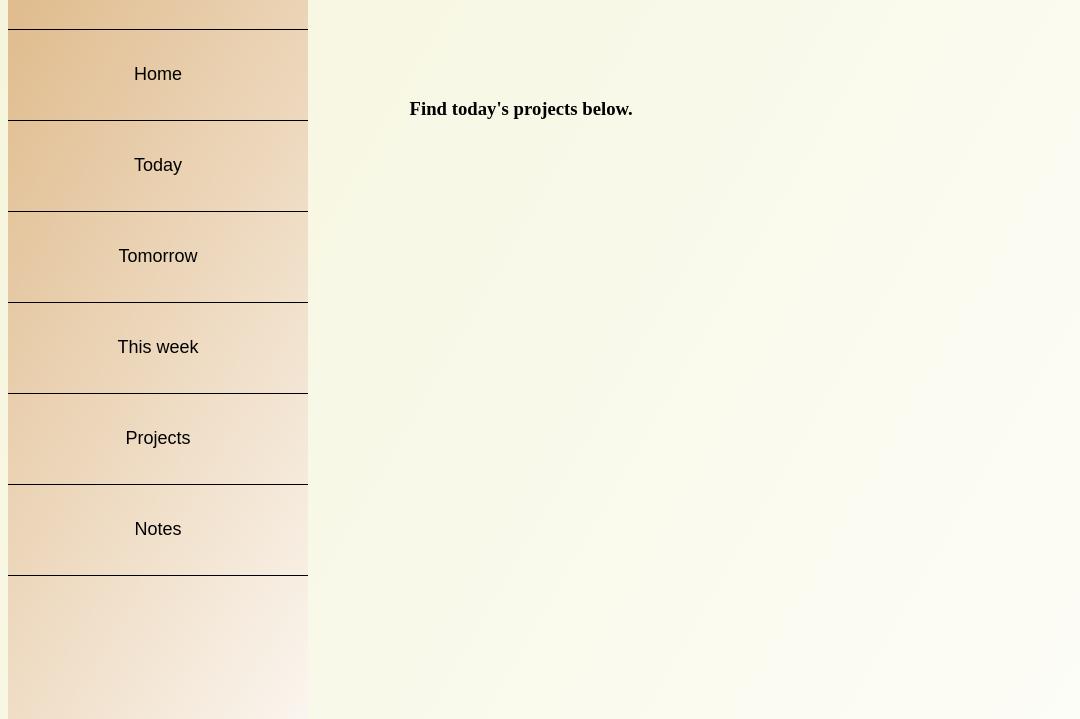
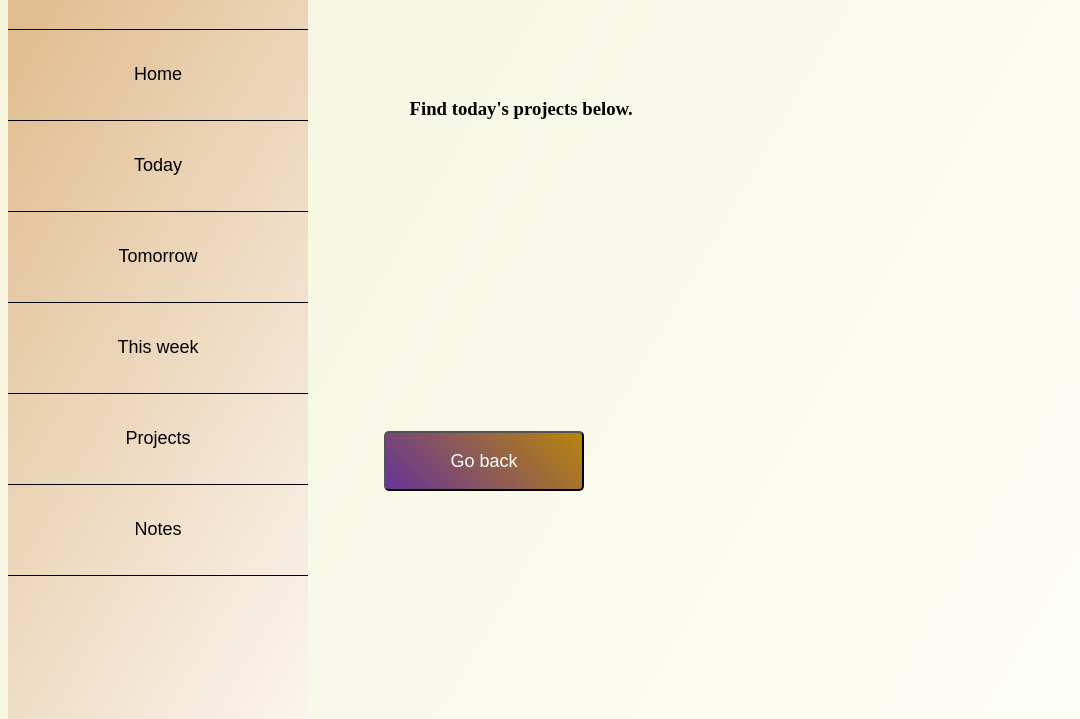
Before and after one commit to VirgilLungu27/todo-list, a website built with webpack: page dist/index.html in a window 1280 px wide. Both pictures are taken after a click on the element "Today". Shown: the part 81-800 px from the top of the page, without its empty margins (0-1080 px from the left). Built offline with Linux system fonts and the light colour scheme.

Commit message:
add back button (to today page) with css, no functionality for now

```diff
--- a/src/functions.js
+++ b/src/functions.js
@@ -30,6 +30,8 @@ function todayLoad() {
         <div class="main">
             <h3>Find today's projects below.</h3>
         </div>
+        <button id="back">Go back</button>
+
         <div class="todo">
             <div class="todofirst"><h3>Todo List</h3></div>
 
@@ -54,8 +56,6 @@ function notesLoad() {
     `
     return element;
 }
-
-import _ from 'lodash';
 
 function projectsLoad() {
     const element = document.createElement('div');
--- a/src/style.css
+++ b/src/style.css
@@ -51,3 +51,22 @@ body {
     font-weight: 300;
     font-family: 'Ubuntu';
 }
+
+#back {
+    top: 64%;
+    left: 30%;
+    position: absolute;
+    background: linear-gradient(45deg, rebeccapurple, darkgoldenrod);
+    border-radius: 5px;
+    width: 200px;
+    height: 60px;
+    font-family: sans-serif;
+    font-size: 18px;
+    color: white;
+}
+
+#back:hover {
+    cursor: pointer;
+    scale: 1.1;
+    transition: scale 0.5s;
+}
```
Also changed, not shown: dist/bundle.js.
